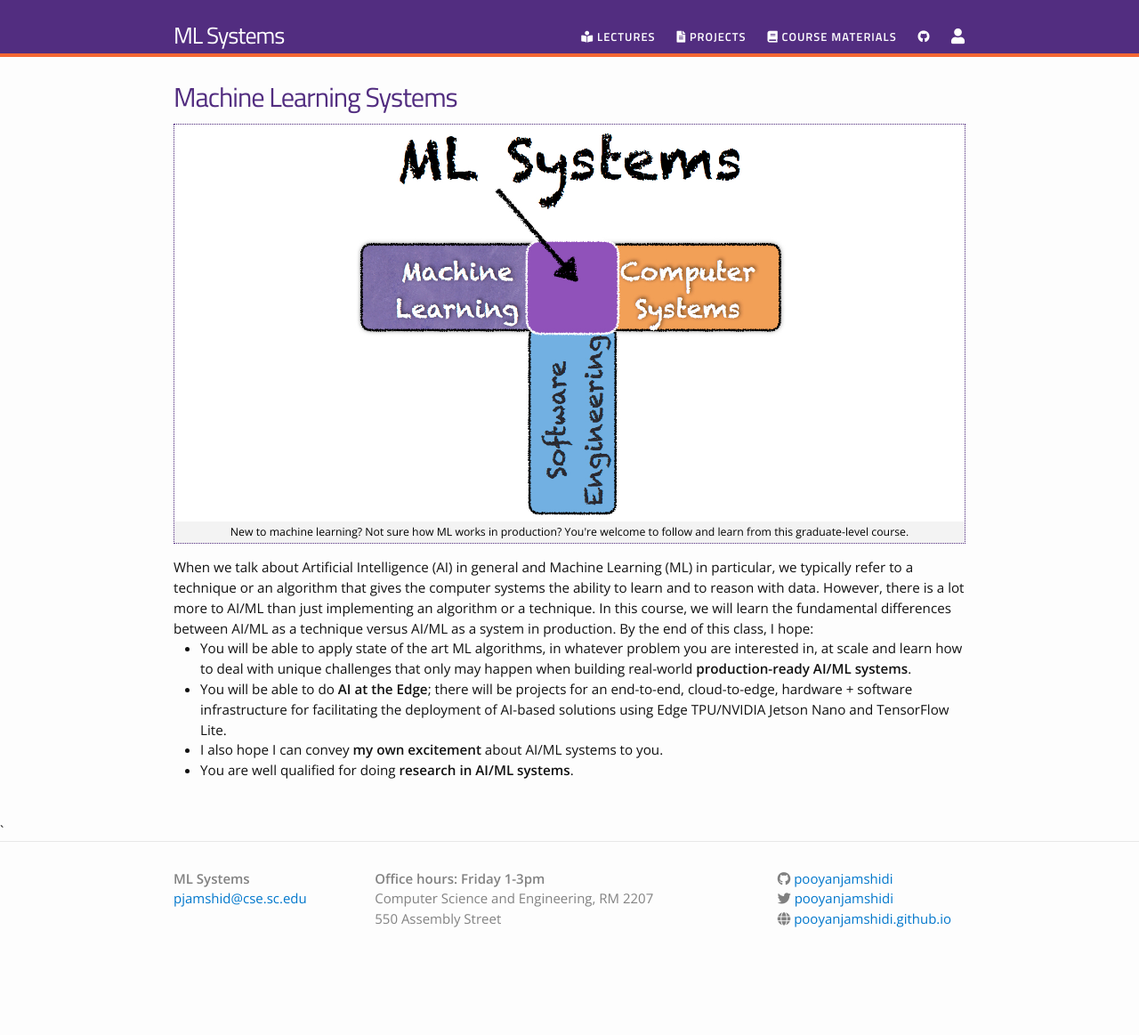
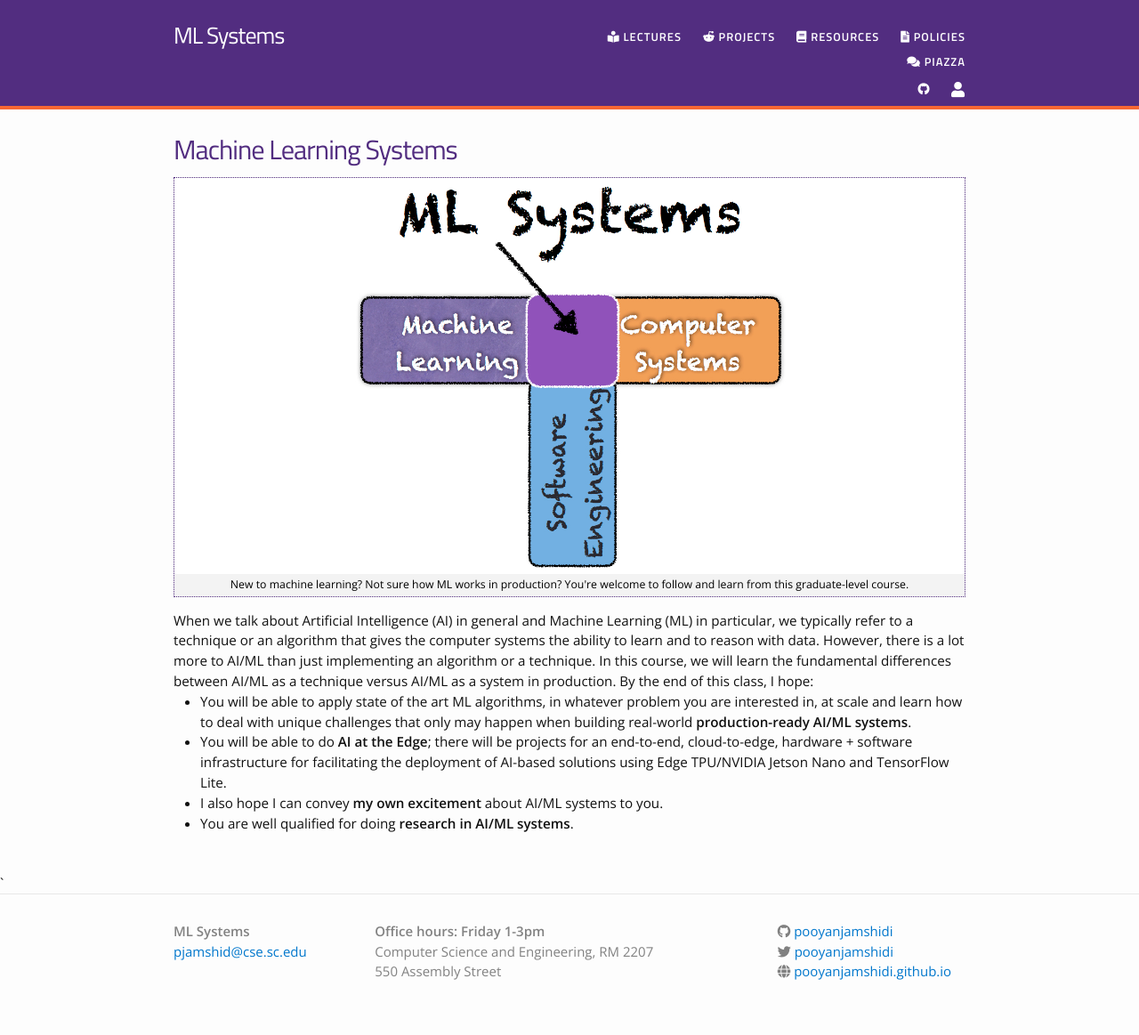
Before and after one commit to pooyanjamshidi/mls, a Jekyll site: the page built from index.html, in a window 1280 px wide. Shown: the whole page at 89% size. Built offline with Jekyll 4.4.1, drawn with Linux system fonts in a browser that asks for light colours; nearby versions of some CDN libraries; before the commit the page ends 1103 px from its top, so only the background shows below that.

Commit message:
added policies

```diff
--- a/_config.yml
+++ b/_config.yml
@@ -5,6 +5,8 @@ email: pjamshid@cse.sc.edu
 description: "When we talk about Artificial Intelligence (AI) in general and Machine Learning (ML) in particular, we typically refer to a technique or an algorithm that gives the computer systems the ability to learn and to reason with data. However, there is a lot more to AI/ML than just implementing an algorithm or a technique. In this course, we will learn the fundamental differences between AI/ML as a technique versus AI/ML as a system in production."
 learning_goals: "By the end of this class, I hope: (i) you will be able to apply state of the art ML algorithms in whatever problem you are interested in at scale and learn how to deal with unique challenges that only may happen when building real-world production-ready AI/ML systems; (ii) I also hope I can convey my own excitement about AI/ML systems to you, and (iii) by the conclusion of this class you are well qualified for doing research in AI/ML systems research."
 office_hours: "Friday 1-3pm"
+piazzaurl: "http://piazza.com/sc/fall2019/csce590/home"
+
 
 baseurl: "" # the subpath of your site, e.g. /blog/
 url: "https://pooyanjamshidi.github.io/mls" # the base hostname & protocol for your site
--- a/_data/lectures.yml
+++ b/_data/lectures.yml
@@ -1,4 +1,4 @@
-- title: "Lecture 1 (Aug 23, 28): Course Introduction"
+- title: "Lecture 1 (Aug 22, 27): Course Introduction on Machine Learning Systems"
   filename: mls01
   dirname: lectures
   tldr: "This lecture reviews challenges of building a real-world ML system that scales."
--- a/_includes/nav.html
+++ b/_includes/nav.html
@@ -4,8 +4,10 @@
 <!-- <li><a class="page-link" href="{{ site.syllabus }}"><i class="fa fa-list-ul fa-lg"></i> Syllabus</a></li>
  -->
 <li><a class="page-link" href="/mls/lectures/"><i class="fas fa-book-reader"></i> Lectures</a></li>
-<li><a class="page-link" href="/mls/projects/"><i class="fas fa-file-alt"></i> Projects</a></li>
-<li><a class="page-link" href="/mls/course-materials/"><i class="fas fa-book"></i> Course Materials</a></li>
+<li><a class="page-link" href="/mls/projects/"><i class="fab fa-reddit-alien"></i> Projects</a></li>
+<li><a class="page-link" href="/mls/course-materials/"><i class="fas fa-book"></i> Resources</a></li>
+<li><a class="page-link" href="/mls/policies/"><i class="fas fa-file-alt"></i> Policies</a></li
+<li><a class="page-link" href="{{ site.piazzaurl }}"><i class="fa fa-comments"></i> Piazza</a></li>
 <li><a class="page-link" href="{{ site.githublink }}"><i class="fab fa-github"></i></a></li>
 <li><a class="page-link" href="{{ site.authorurl }}"><i class="fa fa-user fa-lg"></i></a></li>
     </ul>
```
